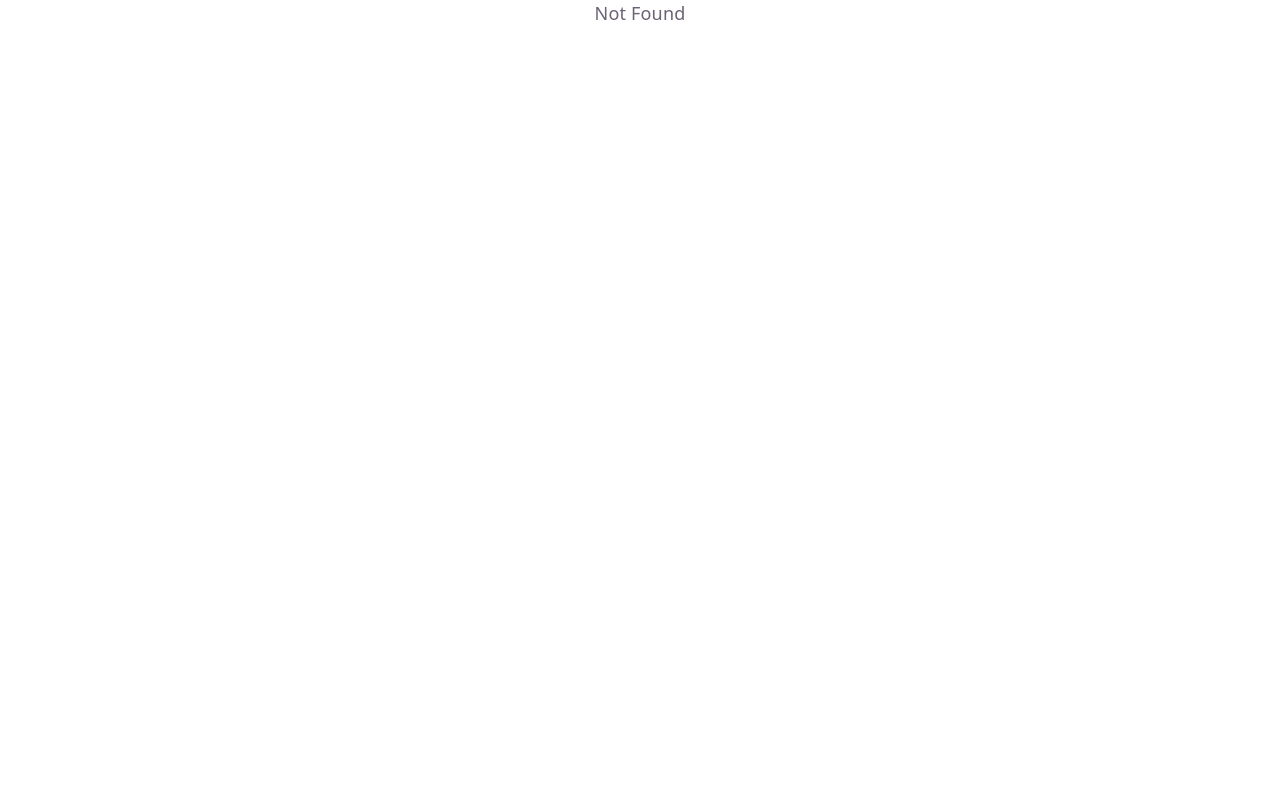
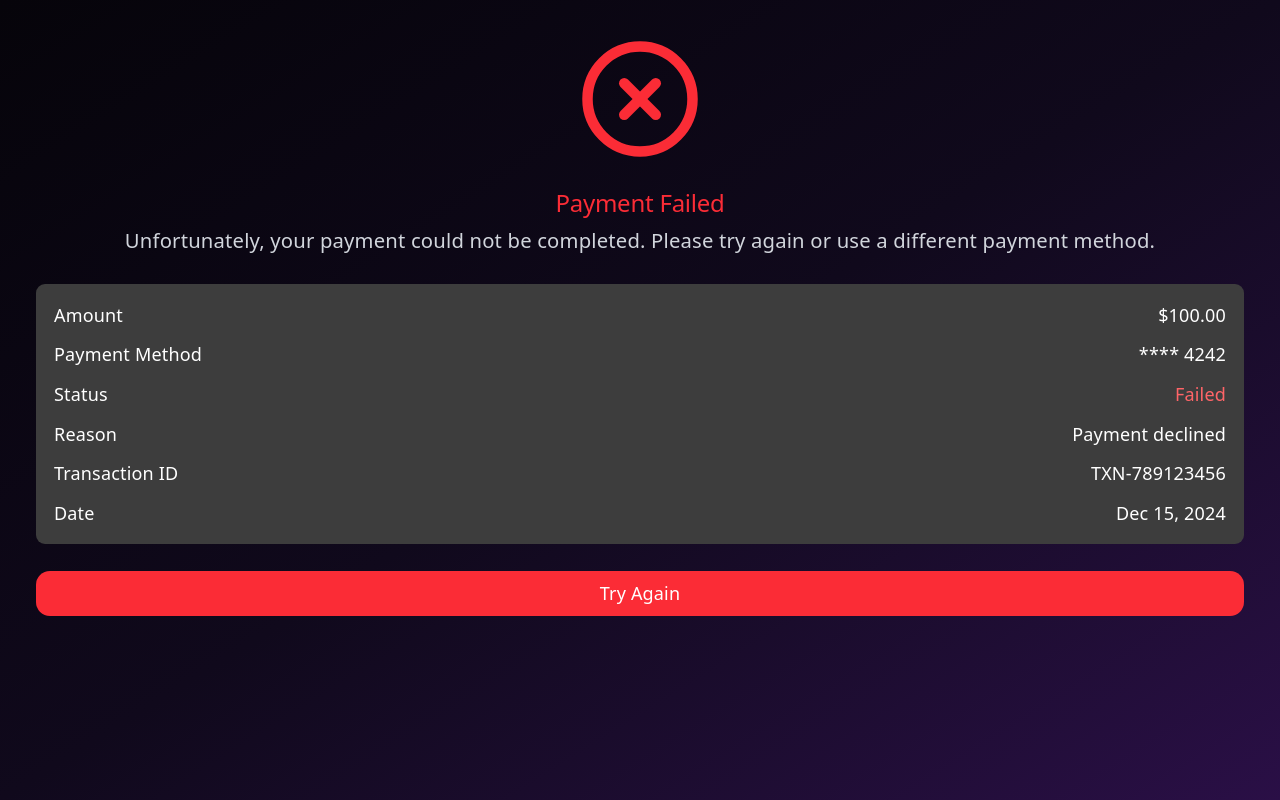
Before and after one commit to themafia98/payment-gateway, a React (Vite) app: page /summary/failure in a window 1280 px wide. Built offline with nearby package versions, Linux system fonts and the light colour scheme.

Commit message:
feat: templates for success and failure

```diff
--- a/src/index.css
+++ b/src/index.css
@@ -67,7 +67,6 @@ h1,
 h2 {
   font-family: var(--heading);
   font-weight: 500;
-  color: var(--text-h);
 }
 
 h1 {
--- a/src/routeTree.gen.ts
+++ b/src/routeTree.gen.ts
@@ -10,43 +10,53 @@
 
 import { Route as rootRouteImport } from './routes/__root'
 import { Route as IndexRouteImport } from './routes/index'
-import { Route as CheckoutIndexRouteImport } from './routes/checkout/index'
+import { Route as SummaryFailureIndexRouteImport } from './routes/summary/failure/index'
+import { Route as SummarySuccessIndexRouteImport } from './routes/summary/success/index'
 
 const IndexRoute = IndexRouteImport.update({
   id: '/',
   path: '/',
   getParentRoute: () => rootRouteImport,
 } as any)
-const CheckoutIndexRoute = CheckoutIndexRouteImport.update({
-  id: '/checkout/',
-  path: '/checkout/',
+const SummaryFailureIndexRoute = SummaryFailureIndexRouteImport.update({
+  id: '/summary/failure/',
+  path: '/summary/failure/',
+  getParentRoute: () => rootRouteImport,
+} as any)
+const SummarySuccessIndexRoute = SummarySuccessIndexRouteImport.update({
+  id: '/summary/success/',
+  path: '/summary/success/',
   getParentRoute: () => rootRouteImport,
 } as any)
 
 export interface FileRoutesByFullPath {
   '/': typeof IndexRoute
-  '/checkout/': typeof CheckoutIndexRoute
+  '/summary/failure/': typeof SummaryFailureIndexRoute
+  '/summary/success/': typeof SummarySuccessIndexRoute
 }
 export interface FileRoutesByTo {
   '/': typeof IndexRoute
-  '/checkout': typeof CheckoutIndexRoute
+  '/summary/failure': typeof SummaryFailureIndexRoute
+  '/summary/success': typeof SummarySuccessIndexRoute
 }
 export interface FileRoutesById {
   __root__: typeof rootRouteImport
   '/': typeof IndexRoute
-  '/checkout/': typeof CheckoutIndexRoute
+  '/summary/failure/': typeof SummaryFailureIndexRoute
+  '/summary/success/': typeof SummarySuccessIndexRoute
 }
 export interface FileRouteTypes {
   fileRoutesByFullPath: FileRoutesByFullPath
-  fullPaths: '/' | '/checkout/'
+  fullPaths: '/' | '/summary/failure/' | '/summary/success/'
   fileRoutesByTo: FileRoutesByTo
-  to: '/' | '/checkout'
-  id: '__root__' | '/' | '/checkout/'
+  to: '/' | '/summary/failure' | '/summary/success'
+  id: '__root__' | '/' | '/summary/failure/' | '/summary/success/'
   fileRoutesById: FileRoutesById
 }
 export interface RootRouteChildren {
   IndexRoute: typeof IndexRoute
-  CheckoutIndexRoute: typeof CheckoutIndexRoute
+  SummaryFailureIndexRoute: typeof SummaryFailureIndexRoute
+  SummarySuccessIndexRoute: typeof SummarySuccessIndexRoute
 }
 
 declare module '@tanstack/react-router' {
@@ -58,11 +68,18 @@ declare module '@tanstack/react-router' {
       preLoaderRoute: typeof IndexRouteImport
       parentRoute: typeof rootRouteImport
     }
-    '/checkout/': {
-      id: '/checkout/'
-      path: '/checkout'
-      fullPath: '/checkout/'
-      preLoaderRoute: typeof CheckoutIndexRouteImport
+    '/summary/failure/': {
+      id: '/summary/failure/'
+      path: '/summary/failure'
+      fullPath: '/summary/failure/'
+      preLoaderRoute: typeof SummaryFailureIndexRouteImport
+      parentRoute: typeof rootRouteImport
+    }
+    '/summary/success/': {
+      id: '/summary/success/'
+      path: '/summary/success'
+      fullPath: '/summary/success/'
+      preLoaderRoute: typeof SummarySuccessIndexRouteImport
       parentRoute: typeof rootRouteImport
     }
   }
@@ -70,7 +87,8 @@ declare module '@tanstack/react-router' {
 
 const rootRouteChildren: RootRouteChildren = {
   IndexRoute: IndexRoute,
-  CheckoutIndexRoute: CheckoutIndexRoute,
+  SummaryFailureIndexRoute: SummaryFailureIndexRoute,
+  SummarySuccessIndexRoute: SummarySuccessIndexRoute,
 }
 export const routeTree = rootRouteImport
   ._addFileChildren(rootRouteChildren)
--- a/src/routes/checkout/index.tsx
+++ /dev/null
@@ -1,9 +0,0 @@
-import { createFileRoute } from '@tanstack/react-router'
-
-export const Route = createFileRoute('/checkout/')({
-  component: CheckoutPage,
-})
-
-function CheckoutPage() {
-  return <h3 className="text-2xl">Payment Gateway - Checkout</h3>
-}
--- a/src/routes/index.tsx
+++ b/src/routes/index.tsx
@@ -15,43 +15,47 @@ function Index() {
 
           <div className="flex flex-col gap-4">
             {/* item 1 */}
-            <div className="h-[66.6px] self-stretch flex flex flex-row justify-between items-center px-[15.4px] gap-[15.4px] rounded-[10.3px] border-2 border-grey border-solid bg-[transparent]">
+            <div className="flex h-[66.6px] flex-row items-center justify-between gap-[15.4px] self-stretch rounded-[10.3px] border-2 border-solid border-gray-500 bg-transparent px-[15.4px]">
               <div className="flex gap-[16px]">
-                <div className="w-[28.2px] h-[28.2px] flex pt-[8.4px] pr-[6.6px] pb-[8.4px] pl-[7.2px] rounded-[64.1px] border-white border-2 bg-trasparent"></div>
+                <div className="flex h-[28.2px] w-[28.2px] rounded-[64.1px] border-2 border-white bg-transparent pb-[8.4px] pl-[7.2px] pr-[6.6px] pt-[8.4px]"></div>
                 <p className="w-[67px] h-7 flex font-inter text-[23.1px] text-left text-[#e9e9e9]">
                   Yearly
                 </p>
               </div>
               <div className="flex gap-[16px]">
-                <p className="h-7 flex font-inter text-[23.1px] text-left text-[#b0b0b0]">$25/month</p>
+                <p className="h-7 flex font-inter text-[23.1px] text-left text-[#b0b0b0]">
+                  $25/month
+                </p>
               </div>
             </div>
 
             {/* item 2 */}
-            <div className="h-[66.6px] self-stretch flex flex flex-row justify-between items-center px-[15.4px] gap-[15.4px] rounded-[10.3px] border-2 border-white border-solid bg-[transparent] border-solid">
+            <div className="flex h-[66.6px] flex-row items-center justify-between gap-[15.4px] self-stretch rounded-[10.3px] border-2 border-solid border-white bg-transparent px-[15.4px]">
               <div className="flex gap-[16px]">
-                <div className="w-[28.2px] h-[28.2px] flex pt-[8.4px] pr-[6.6px] pb-[8.4px] pl-[7.2px] rounded-[64.1px] bg-[#fff]"></div>
+                <div className="flex h-[28.2px] w-[28.2px] rounded-[64.1px] bg-[#fff] pb-[8.4px] pl-[7.2px] pr-[6.6px] pt-[8.4px]"></div>
                 <p className="w-[67px] h-7 flex font-inter text-[23.1px] text-left text-[#e9e9e9]">
                   Yearly
                 </p>
               </div>
               <div className="flex gap-[16px]">
-                <div className="w-[63.5px] h-[27.1px] flex flex flex-row justify-center items-center py-[2.6px] ph-[10.3px] rounded-[70.5px] bg-[#dad2ff]">
+                <div className="flex h-[27.1px] w-[63.5px] flex-row items-center justify-center rounded-[70.5px] bg-[#dad2ff] px-[10.3px] py-[2.6px]">
                   -32%
                 </div>
-                <p className="h-7 flex font-inter text-[23.1px] text-left text-[#b0b0b0]">$120/year</p>
+                <p className="h-7 flex font-inter text-[23.1px] text-left text-[#b0b0b0]">
+                  $120/year
+                </p>
               </div>
             </div>
           </div>
         </section>
 
         <section>
-          <div className="h-[76.5px] gap-4 self-stretch flex flex flex-row justify-start items-stretch p-[5.9px] rounded-[10.5px] bg-[#3d3d3d]">
-            <div className="self-stretch flex flex-1 flex-row justify-center items-center gap-[7.9px] ph-[20.5px] rounded-[10.5px] shadow-[0 0 5.2px 5.9px rgba(65, 65, 65, 0.07)] bg-[#4f4f4f]">
+          <div className="flex h-[76.5px] flex-row items-stretch justify-start gap-4 self-stretch rounded-[10.5px] bg-[#3d3d3d] p-[5.9px]">
+            <div className="flex flex-1 flex-row items-center justify-center gap-[7.9px] self-stretch rounded-[10.5px] bg-[#4f4f4f] px-[20.5px] shadow-[0_0_5.2px_5.9px_rgba(65,65,65,0.07)]">
               <p className="flex font-inter text-[23.1px] text-left text-[#e9e9e9]">Card</p>
             </div>
 
-            <div className="self-stretch flex flex-1 flex-row justify-center items-center gap-[7.9px] ph-[20.5px] rounded-[10.5px] shadow-[0 0 5.2px 5.9px rgba(65, 65, 65, 0.07)] bg-[#3d3d3d]">
+            <div className="flex flex-1 flex-row items-center justify-center gap-[7.9px] self-stretch rounded-[10.5px] bg-[#3d3d3d] px-[20.5px] shadow-[0_0_5.2px_5.9px_rgba(65,65,65,0.07)]">
               <p className="flex font-inter text-[23.1px] text-left text-[#e9e9e9]">
                 Bank Transfer
               </p>
@@ -66,19 +70,19 @@ function Index() {
 
           <div className="flex flex-col gap-2">
             <input
-              className="h-[66.6px] self-stretch flex flex flex-row justify-between items-center ph-[20.5px] rounded-[10.3px] text-white px-4 bg-[#3d3d3d]"
+              className="flex h-[66.6px] flex-row items-center justify-between self-stretch rounded-[10.3px] bg-[#3d3d3d] px-4 text-white"
               placeholder="MM / YYYYY"
             />
             <div className="flex gap-2 pb-2">
               <input
-                className="h-[66.6px] flex-1 self-stretch flex flex flex-row justify-between items-center ph-[20.5px] rounded-[10.3px] text-white px-4 bg-[#3d3d3d]"
+                className="flex h-[66.6px] flex-1 flex-row items-center justify-between self-stretch rounded-[10.3px] bg-[#3d3d3d] px-4 text-white"
                 type="text"
                 pattern="\d*"
                 maxLength={16}
                 placeholder="0000 0000 0000 0000"
               />
               <input
-                className="h-[66.6px] flex-1 self-stretch flex flex flex-row justify-between items-center ph-[20.5px] rounded-[10.3px] text-white px-4 bg-[#3d3d3d]"
+                className="flex h-[66.6px] flex-1 flex-row items-center justify-between self-stretch rounded-[10.3px] bg-[#3d3d3d] px-4 text-white"
                 autoComplete="cc-csc"
                 placeholder="CVC"
                 type="text"
@@ -99,19 +103,19 @@ function Index() {
           </label>
 
           <div className="flex flex-col gap-2">
-            <select className="h-[66.6px] self-stretch flex flex flex-row justify-between items-center ph-[20.5px] rounded-[10.3px] text-white px-4 bg-[#3d3d3d]">
+            <select className="flex h-[66.6px] flex-row items-center justify-between self-stretch rounded-[10.3px] bg-[#3d3d3d] px-4 text-white">
               <option>USA</option>
             </select>
             <input
-              className="h-[66.6px] self-stretch flex flex flex-row justify-between items-center ph-[20.5px] rounded-[10.3px] text-white px-4 bg-[#3d3d3d]"
+              className="flex h-[66.6px] flex-row items-center justify-between self-stretch rounded-[10.3px] bg-[#3d3d3d] px-4 text-white"
               placeholder="Postal code"
             />
           </div>
         </section>
 
         <div data-name="CTA" className="flex flex-col">
-          <div data-name="Details billing" className="flex flex-col gap-4 h-33">
-            <div data-name="details" className="flex justify-between gap-[62px]]">
+          <div data-name="Details billing" className="flex h-33 flex-col gap-4">
+            <div data-name="details" className="flex justify-between gap-[62px]">
               <p data-name="Price" className="text-[26px] text-[#B0B0B0]">
                 Price
               </p>
@@ -138,7 +142,7 @@ function Index() {
           </div>
           <button
             data-name="Button"
-            className="flex py-0 cursor-pointer px-[27.765213012695312px] justify-center items-center gap-[197.82713317871094px] h-[90.2369384765625px] shadow-[inset_5.205977439880371px_6.941303253173828px_36.61537551879883px_rgba(255,255,255,0.25)] rounded-[13.882606506347656px]"
+            className="flex h-[90.2369384765625px] cursor-pointer items-center justify-center gap-[197.82713317871094px] rounded-[13.882606506347656px] px-[27.765213012695312px] py-0 bg-purple-500 shadow-[inset_5.205977439880371px_6.941303253173828px_36.61537551879883px_rgba(255,255,255,0.25)]"
           >
             <p
               data-name="Continue payment"
--- /dev/null
+++ b/src/routes/summary/failure/index.tsx
@@ -0,0 +1,84 @@
+import {createFileRoute, useNavigate} from '@tanstack/react-router'
+
+export const Route = createFileRoute('/summary/failure/')({
+  component: FailurePage,
+})
+
+function FailurePage() {
+  const navigate = useNavigate()
+
+  return (
+      <main className="min-h-[100svh] bg-gradient-to-br from-[#06040a] via-[#10091c] to-[#2a0f46]">
+        <div className="p-8 text-center space-y-6 min-h-[100svh] gap-6">
+          <header className="flex justify-center relative">
+            <svg
+                xmlns="http://www.w3.org/2000/svg"
+                width="128"
+                height="128"
+                viewBox="0 0 24 24"
+                fill="none"
+                stroke="currentColor"
+                strokeWidth="2"
+                strokeLinecap="round"
+                strokeLinejoin="round"
+                className="lucide lucide-circle-x w-28 h-28 text-red-500"
+                aria-hidden="true"
+            >
+              <circle cx="12" cy="12" r="10"></circle>
+              <path d="m15 9-6 6"></path>
+              <path d="m9 9 6 6"></path>
+            </svg>
+          </header>
+
+          <section className="space-y-2">
+            <h2 className="text-red-500">Payment Failed</h2>
+            <p className="text-lg text-gray-300">
+              Unfortunately, your payment could not be completed. Please try again or use a different payment method.
+            </p>
+          </section>
+
+          <section className="bg-[#3d3d3d] rounded-lg p-4 space-y-3">
+            <div className="flex justify-between text-white items-center gap-2">
+              <span>Amount</span>
+              <span>$100.00</span>
+            </div>
+
+            <div className="flex justify-between text-white items-center gap-2">
+              <span>Payment Method</span>
+              <span>**** 4242</span>
+            </div>
+
+            <div className="flex justify-between text-white items-center gap-2">
+              <span>Status</span>
+              <span className="text-red-400">Failed</span>
+            </div>
+
+            <div className="flex justify-between text-white items-center gap-2">
+              <span>Reason</span>
+              <span>Payment declined</span>
+            </div>
+
+            <div className="flex justify-between text-white items-center gap-2">
+              <span>Transaction ID</span>
+              <span>TXN-789123456</span>
+            </div>
+
+            <div className="flex justify-between text-white items-center gap-2">
+              <span>Date</span>
+              <span>Dec 15, 2024</span>
+            </div>
+          </section>
+
+          <section className="space-y-4">
+            <button
+                onClick={() => navigate({ to: "/" })}
+                data-name="Button"
+                className="flex w-full h-10 cursor-pointer items-center justify-center rounded-[14px] px-[27.765213012695312px] py-0 text-white bg-red-500"
+            >
+              Try Again
+            </button>
+          </section>
+        </div>
+      </main>
+  )
+}
--- /dev/null
+++ b/src/routes/summary/success/index.tsx
@@ -0,0 +1,92 @@
+import {createFileRoute, useNavigate} from '@tanstack/react-router'
+
+export const Route = createFileRoute('/summary/success/')({
+  component: SuccessPage,
+})
+
+function SuccessPage() {
+  const navigate = useNavigate();
+
+  return (
+      <main className="min-h-[100svh] bg-gradient-to-br from-[#06040a] via-[#10091c] to-[#2a0f46]">
+        <div className="p-8 text-center space-y-6 min-h-[100svh] gap-6">
+          <header className="flex justify-center relative">
+            <svg
+                xmlns="http://www.w3.org/2000/svg"
+                width="128"
+                height="128"
+                viewBox="0 0 24 24"
+                fill="none"
+                stroke="currentColor"
+                stroke-width="2"
+                stroke-linecap="round"
+                stroke-linejoin="round"
+                className="lucide lucide-circle-check w-28  w-28 text-purple-500"
+                aria-hidden="true"
+            >
+              <circle cx="12" cy="12" r="10"></circle>
+              <path d="m9 12 2 2 4-4"></path>
+            </svg>
+          </header>
+          <section className="space-y-2">
+            <h2 className="text-purple-600">Payment Successful!</h2>
+            <p className="text-lg text-gray-300">
+              Thank you for your payment. Your transaction has been completed successfully.
+            </p>
+          </section>
+
+          <section className="bg-[#3d3d3d] rounded-lg p-4 space-y-3">
+            <div className="flex justify-between text-white items-center gap-2">
+              <span>Amount</span>
+              <span>$100.00</span>
+            </div>
+            <div className="flex justify-between text-white items-center gap-2">
+              <span>Transaction ID</span>
+              <span>TXN-789123456</span>
+            </div>
+            <div className="flex justify-between text-white items-center gap-2">
+              <span>Payment Method</span>
+              <span>**** 4242</span>
+            </div>
+            <div className="flex justify-between text-white items-center gap-2">
+              <span>Date</span>
+              <span>Dec 15, 2024</span>
+            </div>
+            <div className="flex justify-between text-white items-center gap-2">
+              <span>Merchant</span>
+              <span>Store Pro</span>
+            </div>
+          </section>
+
+          <section className="space-y-4">
+            <button
+                data-name="Button"
+                className="flex w-full h-10 cursor-pointer items-center justify-center rounded-[14px] px-[27.765213012695312px] py-0 text-white bg-purple-500"
+            >
+              <svg xmlns="http://www.w3.org/2000/svg" width="24" height="24" viewBox="0 0 24 24" fill="none"
+                   stroke="currentColor" stroke-width="2" stroke-linecap="round" stroke-linejoin="round"
+                   className="lucide lucide-download w-4 h-4 mr-2" aria-hidden="true">
+                <path d="M12 15V3"></path>
+                <path d="M21 15v4a2 2 0 0 1-2 2H5a2 2 0 0 1-2-2v-4"></path>
+                <path d="m7 10 5 5 5-5"></path>
+              </svg>
+              Download Receipt
+            </button>
+            <button
+                onClick={() => navigate({ to: "/" })}
+                data-name="Button"
+                className="flex w-full h-10 cursor-pointer items-center justify-center rounded-[14px] px-[27.765213012695312px] py-0 text-white bg-purple-500/50"
+            >
+              <svg xmlns="http://www.w3.org/2000/svg" width="24" height="24" viewBox="0 0 24 24" fill="none"
+                   stroke="currentColor" stroke-width="2" stroke-linecap="round" stroke-linejoin="round"
+                   className="lucide lucide-arrow-left w-4 h-4 mr-2" aria-hidden="true">
+                <path d="m12 19-7-7 7-7"></path>
+                <path d="M19 12H5"></path>
+              </svg>
+              Return To Store
+            </button>
+          </section>
+        </div>
+      </main>
+  )
+}
```
